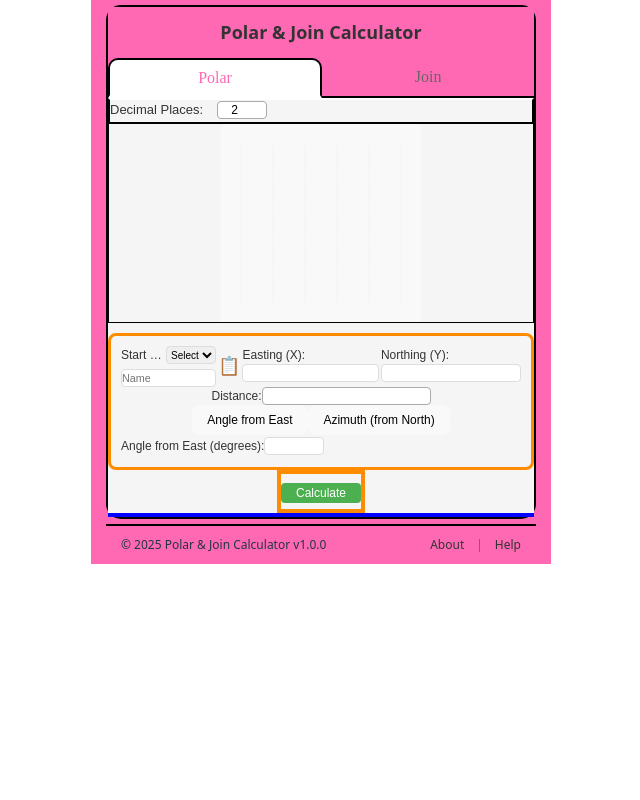
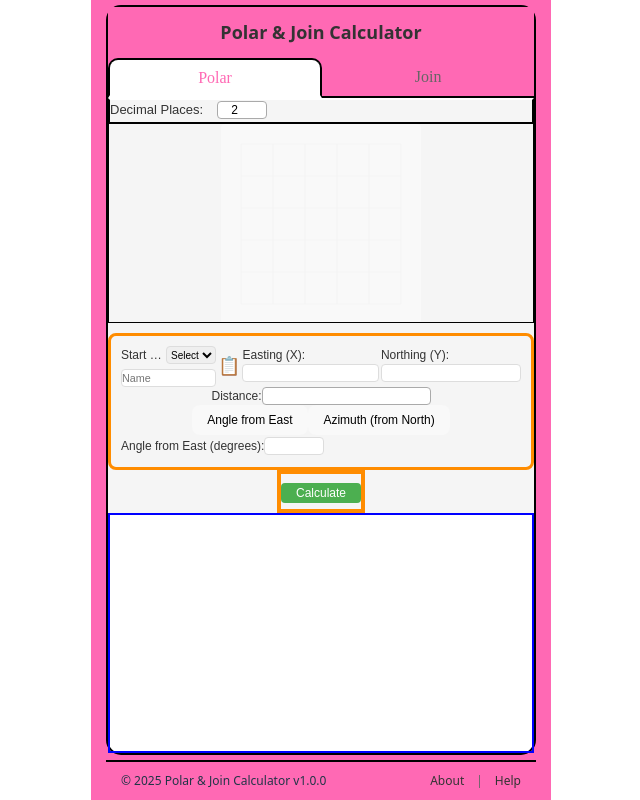
Before and after one commit to tonimwas/polar-join, a React (Vite) app in the folder frontend/: page / in a window 1280 px wide. Shown: the whole page, without its empty margins (319-959 px from the left). Built offline with nearby package versions, Linux system fonts and the light colour scheme.

Commit message:
improved styling

```diff
--- a/frontend/src/App.css
+++ b/frontend/src/App.css
@@ -29,23 +29,17 @@ body {
   justify-content: center;
   background-color: #FF69B4;
   overflow-y: auto;
-  padding: 0px 15px 0px 15px;
+  display: flex;
 
 }
 
-.app-container,
-.calculator-container {
-  width: 100%;
-  max-width: 100%;
-  margin: 0 auto;
-  padding: 0;
+
+
+.app-container {
+  height: 100vh;
   display: flex;
   flex-direction: column;
-}
-
-.app-container {
-  max-height: 100vh;
-  display: flex;
+  padding: 0px 15px 0px 15px;
 }
 
 .calculator-container {
@@ -53,10 +47,12 @@ body {
   max-width: 430px;
   margin: 5px auto;
   background-color: white;
-  position: relative;
-  max-height: 100%;
+
+  height: 100%;
   border-radius: 15px;
   border: 2px solid black;
+  display: flex;
+  flex-direction: column;
 }
 
 a {
@@ -168,7 +164,6 @@ select {
   font-family: Arial, sans-serif;
   background-color: #f5f5f5;
   color: #333;
-  min-height: 100%;
 }
 
 .form-group {
@@ -524,7 +519,7 @@ h1 {
   background-color: #f5f5f5;
   color: #333;
   font-size: 12px;
-  min-height: 100%;
+  max-height: 100%;
   display: flex;
   flex-direction: column;
 }
```
Also changed, not shown: 4 other files (tests, documents, lock files or other folders).
